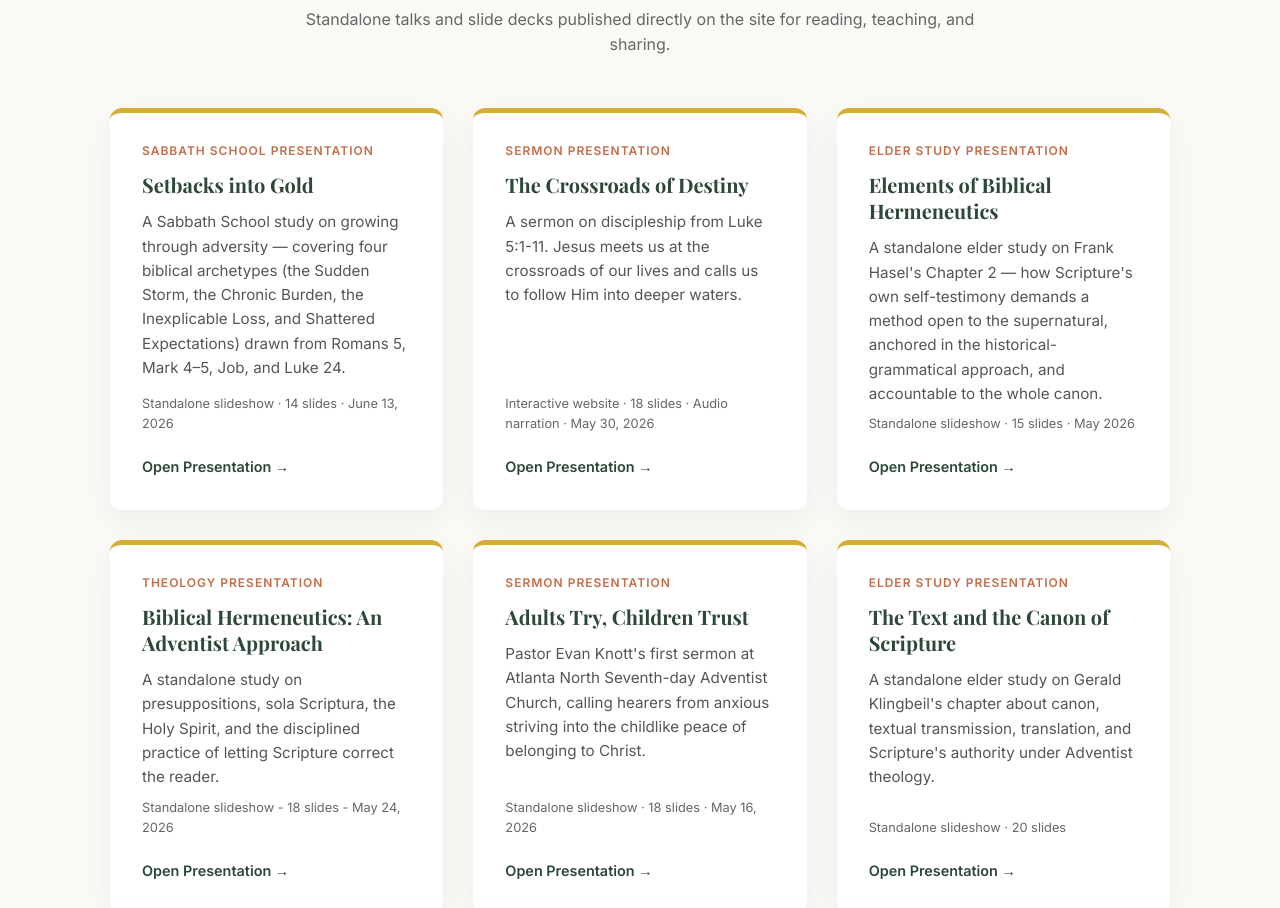
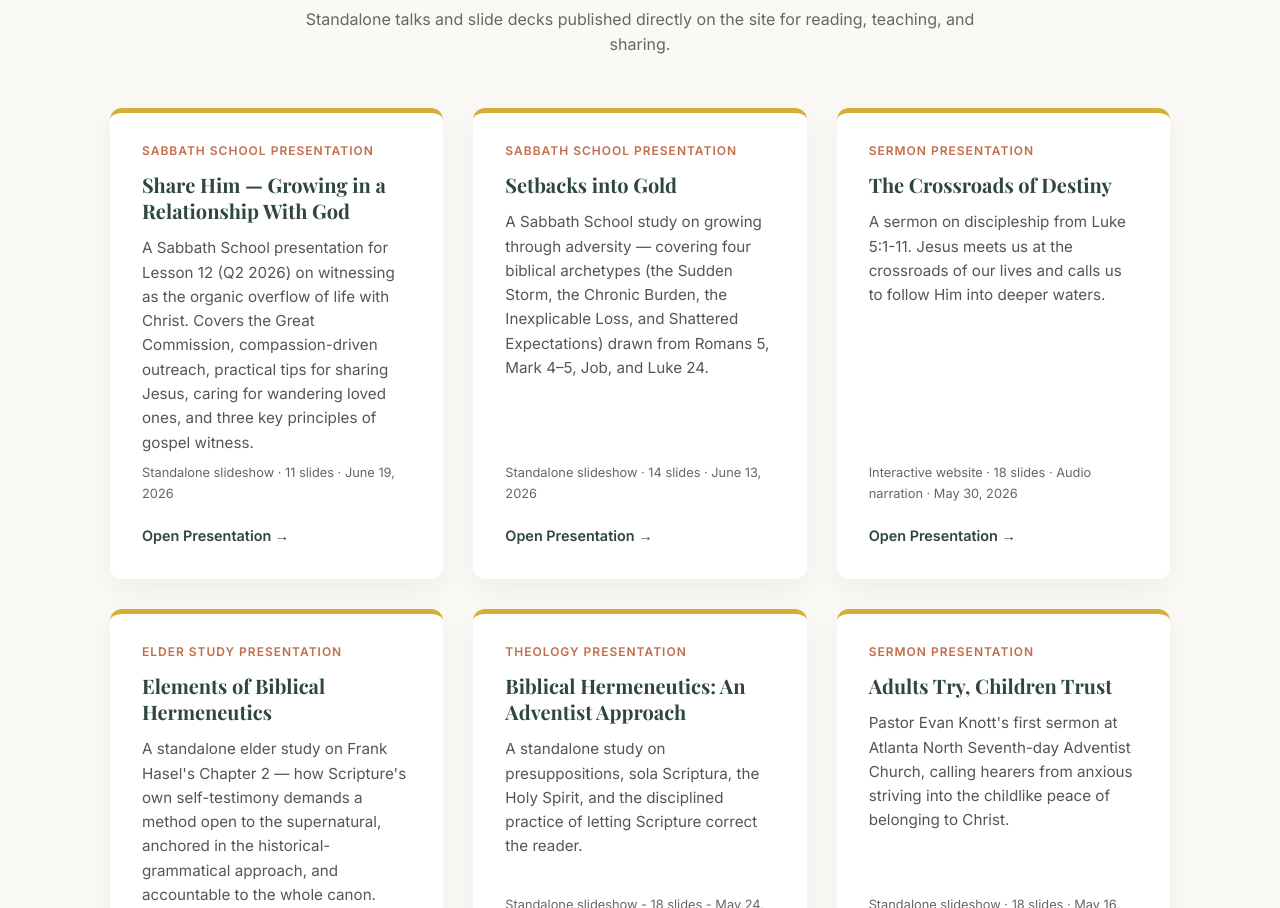
Before and after one commit to chukwumaonyeije/chukwuma-theology, an Astro site: page / in a window 1280 px wide. Shown: the part 5795-6703 px from the top of the page. Built offline with nearby package versions, Linux system fonts and the light colour scheme; Astro itself is replaced by a stand-in of ours; a web font is replaced by a local one.

Commit message:
feat: add Share Him presentation to featured presentations on homepage

```diff
--- a/src/pages/index.astro
+++ b/src/pages/index.astro
@@ -8,6 +8,14 @@ const posts = (await getCollection('posts', ({ data }) => isDev || !data.draft))
 
 const base = import.meta.env.BASE_URL.replace(/\/$/, '');
 const featuredPresentations = [
+  {
+    title: 'Share Him — Growing in a Relationship With God',
+    description:
+      'A Sabbath School presentation for Lesson 12 (Q2 2026) on witnessing as the organic overflow of life with Christ. Covers the Great Commission, compassion-driven outreach, practical tips for sharing Jesus, caring for wandering loved ones, and three key principles of gospel witness.',
+    href: `${base}/presentations/share-him/`,
+    tag: 'Sabbath School Presentation',
+    meta: 'Standalone slideshow · 11 slides · June 19, 2026',
+  },
   {
     title: 'Setbacks into Gold',
     description:
```
